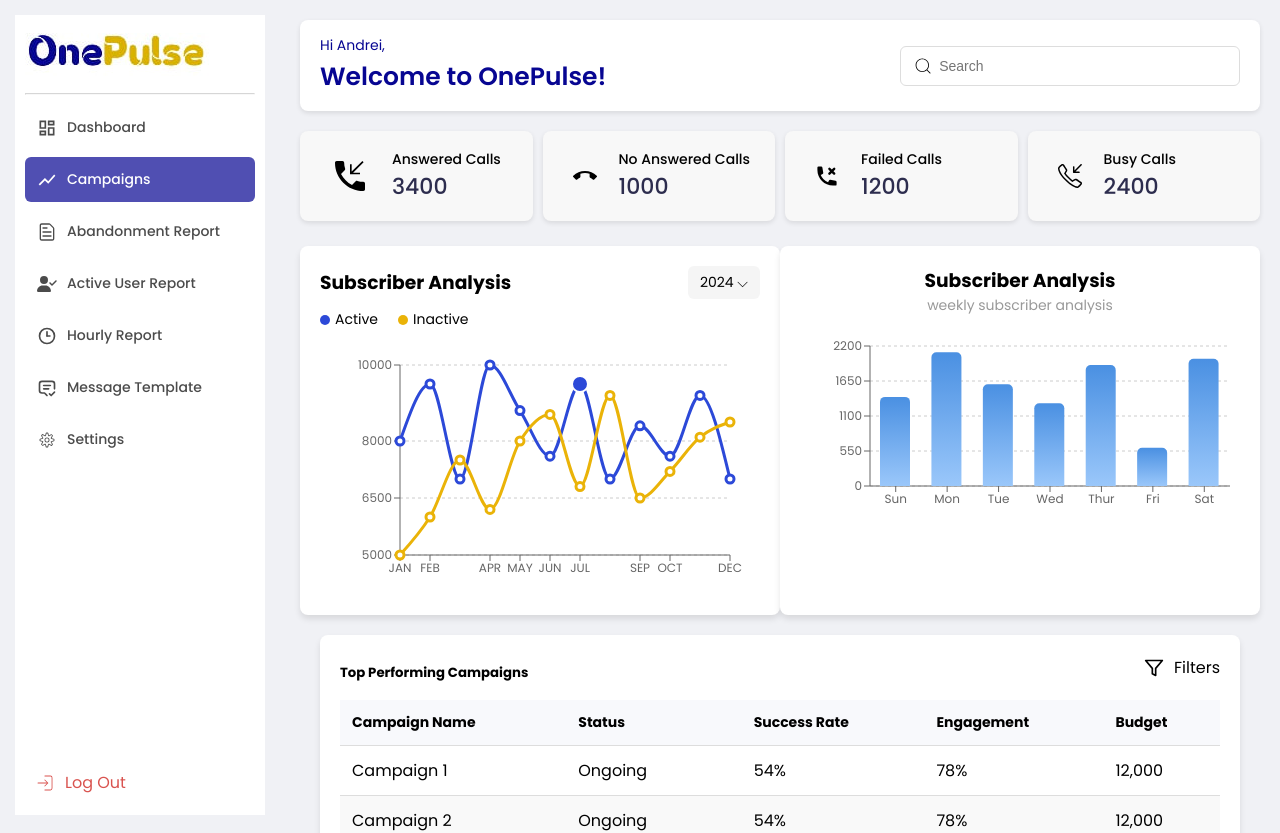
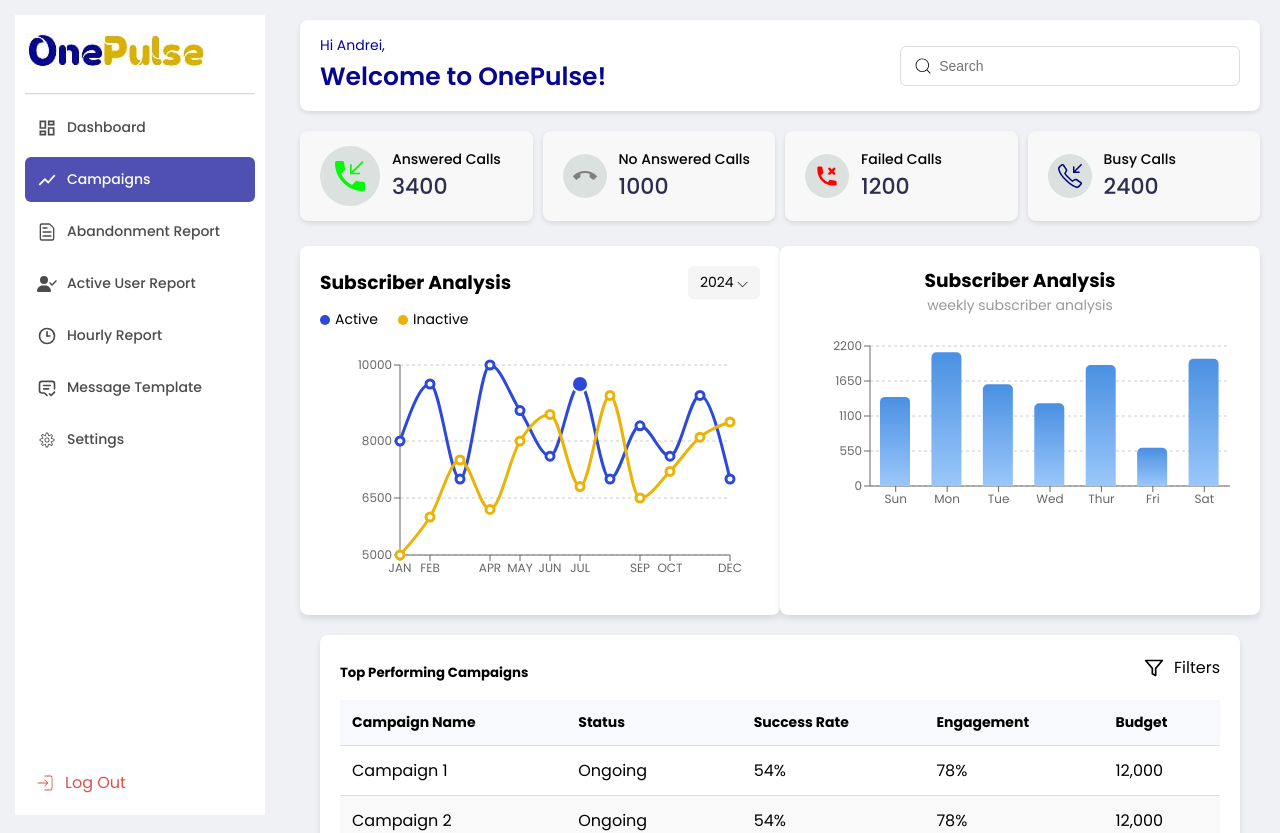
Before and after one commit to liull-4r/challenge, a React (Vite) app: page /campaigns in a window 1280 px wide. Shown: the top 833 px of the page. Built offline with nearby package versions, Linux system fonts and the light colour scheme.

Commit message:
add colors

```diff
--- a/src/components/Cards/CampaignsCard.jsx
+++ b/src/components/Cards/CampaignsCard.jsx
@@ -17,6 +17,7 @@ const CampaignsCard = () => {
         title="Answered Calls"
         value={3400}
         icon={<MdPhoneCallback size={40} />}
+        iconClass="answered-icon"
         isActive={activeCard === "Answered Calls"}
         setActiveCard={setActiveCard}
       />
@@ -24,6 +25,7 @@ const CampaignsCard = () => {
         title="No Answered Calls"
         value={1000}
         icon={<MdCallEnd />}
+        iconClass="no-answer-icon"
         isActive={activeCard === "No Answered Calls"}
         setActiveCard={setActiveCard}
       />
@@ -32,6 +34,7 @@ const CampaignsCard = () => {
         value={1200}
         icon={<HiPhoneMissedCall />}
         isActive={activeCard === "Failed Calls"}
+        iconClass="failed-icon"
         setActiveCard={setActiveCard}
       />
       <StatCard
@@ -39,6 +42,7 @@ const CampaignsCard = () => {
         value={2400}
         icon={<SlCallIn />}
         isActive={activeCard === "Busy Calls"}
+        iconClass="busy-icon"
         setActiveCard={setActiveCard}
       />
     </div>
--- a/src/components/Cards/StatCard.module.css
+++ b/src/components/Cards/StatCard.module.css
@@ -68,3 +68,23 @@
   background: #070692 !important;
   color: #ffffff !important;
 }
+
+.answered-icon {
+  color: rgb(5, 248, 5);
+  background-color: #dbe1de;
+}
+
+.no-answer-icon {
+  color: gray;
+   background-color: #dbe1de;
+}
+
+.failed-icon {
+  color: red;
+   background-color: #dbe1de;
+}
+
+.busy-icon {
+  color: navy;
+   background-color: #dbe1de;
+}
```
